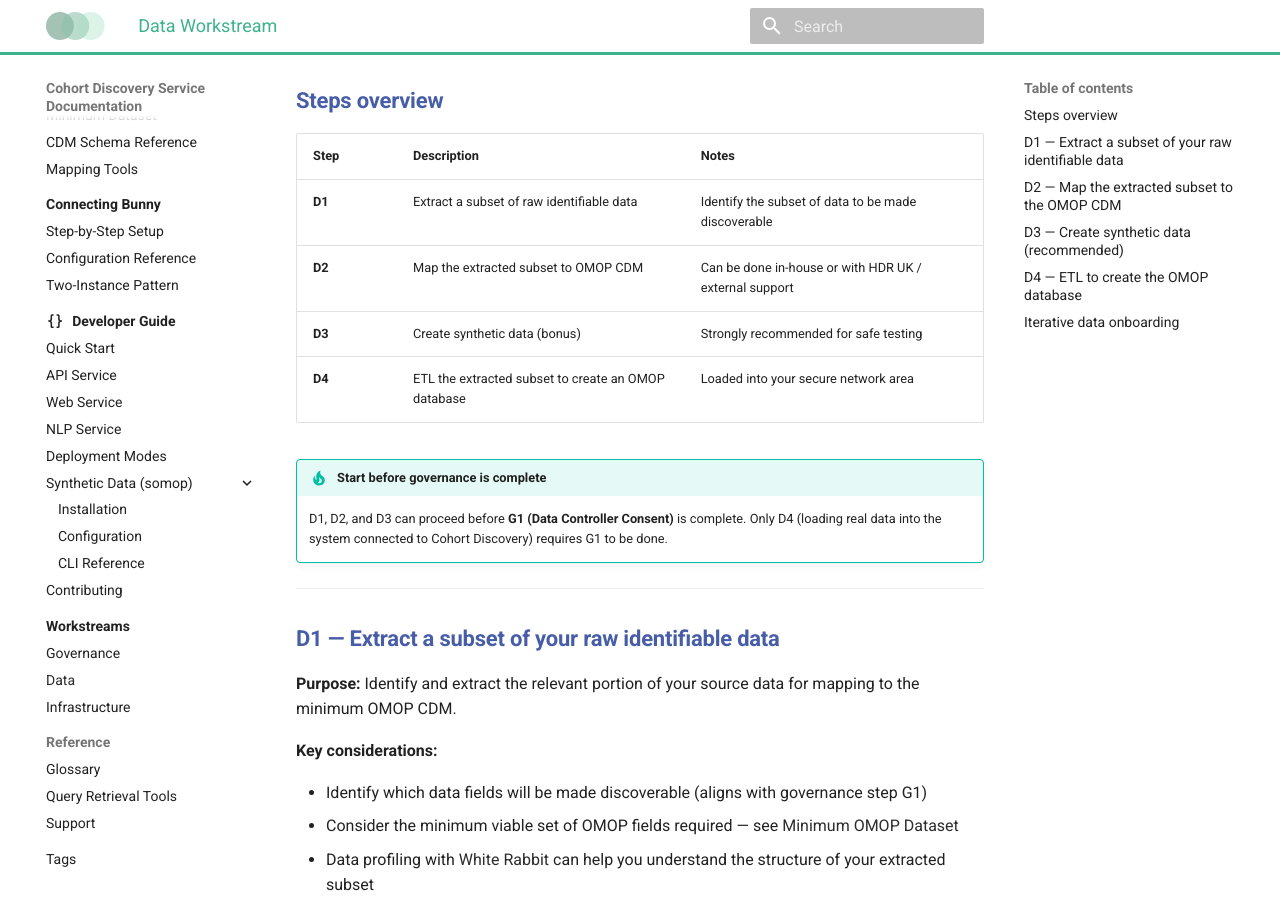
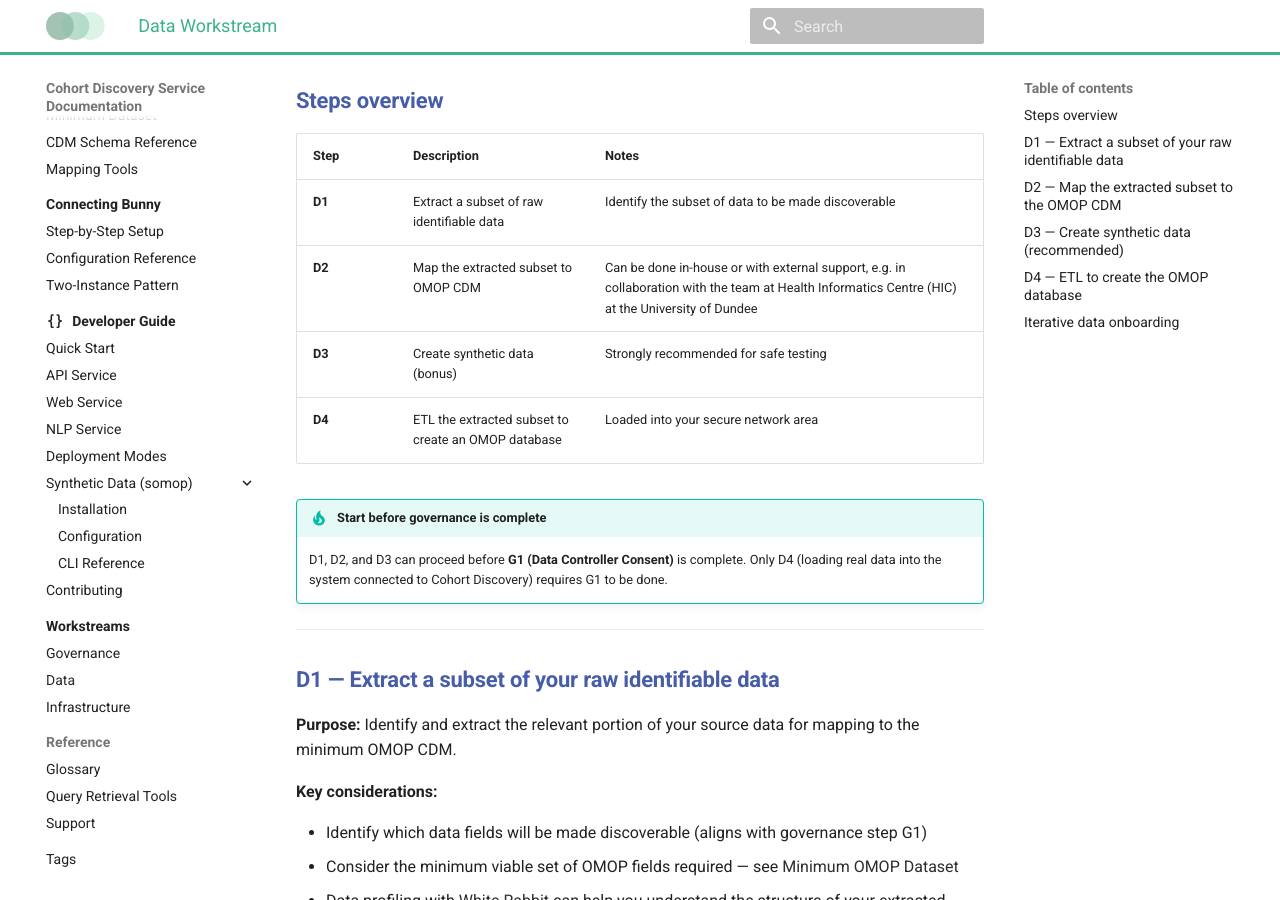
Before and after one commit to HDRUK/cohort-discovery-service-docs, an MkDocs documentation site: the page built from docs/workstreams/data.md, in a window 1280 px wide and 900 px high, scrolled down 341 px. Built offline with MkDocs 1.6.1 and Material for MkDocs 9.7.7, drawn with Linux system fonts in a browser that asks for light colours; comment, search, counter and statistics services are not loaded; the version menu is left out.

Commit message:
Update D2 description for OMOP CDM mapping
Clarified external support options for D2 mapping step.

```diff
--- a/docs/workstreams/data.md
+++ b/docs/workstreams/data.md
@@ -22,7 +22,7 @@ The Data Workstream covers all steps from extracting a subset of your raw identi
 | Step | Description | Notes |
 |------|-------------|-------|
 | **D1** | Extract a subset of raw identifiable data | Identify the subset of data to be made discoverable |
-| **D2** | Map the extracted subset to OMOP CDM | Can be done in-house or with HDR UK / external support |
+| **D2** | Map the extracted subset to OMOP CDM | Can be done in-house or with external support, e.g. in collaboration with the team at Health Informatics Centre (HIC) at the University of Dundee |
 | **D3** | Create synthetic data (bonus) | Strongly recommended for safe testing |
 | **D4** | ETL the extracted subset to create an OMOP database | Loaded into your secure network area |
 
```
